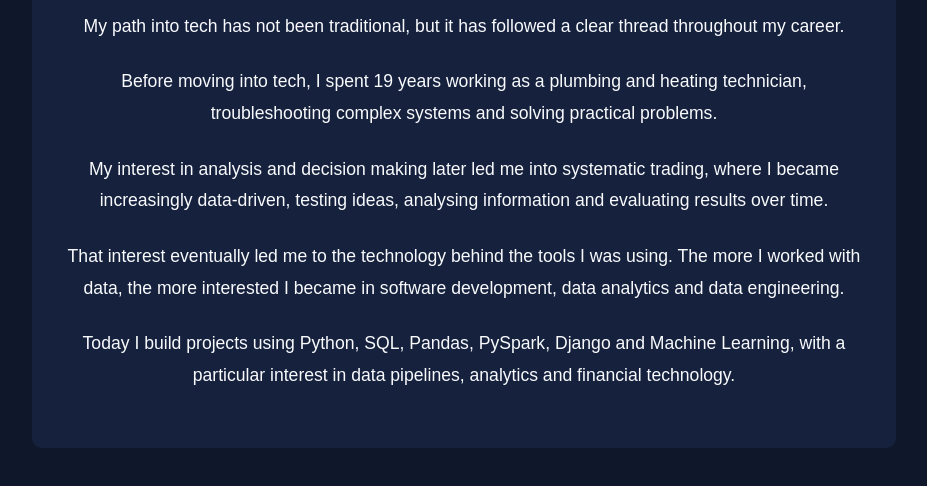
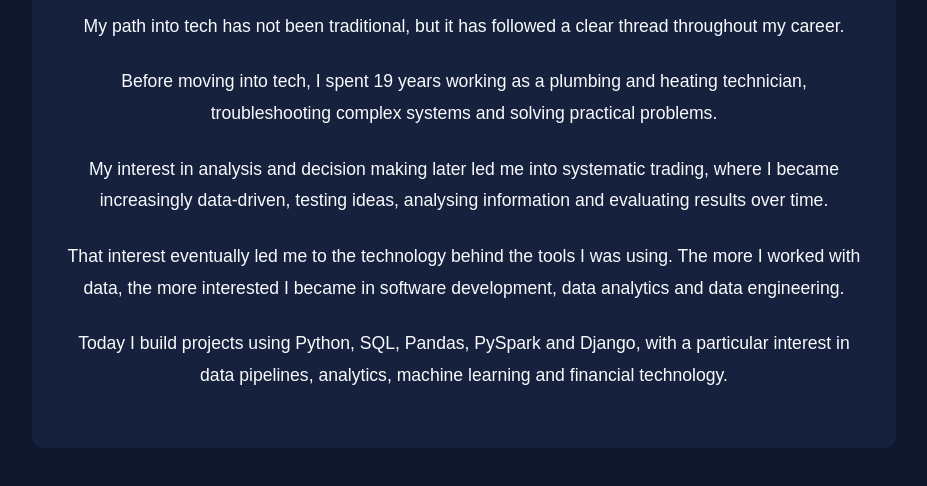
Before and after one commit to Patteerrik/patrik-portfolio, a plain HTML site: page index.html in a window 1280 px wide. Shown: the part 510-996 px from the top of the page, without its empty margins (176-1103 px from the left). Drawn offline with Linux system fonts and the light colour scheme.

Commit message:
Refine portfolio about section

```diff
--- a/index.html
+++ b/index.html
@@ -50,11 +50,10 @@
             </p>
 
             <p>
-                Today I build projects using Python,
-                SQL, Pandas, PySpark, Django and
-                Machine Learning, with a particular
-                interest in data pipelines, analytics
-                and financial technology.
+                Today I build projects using Python, SQL,
+                Pandas, PySpark and Django, with a particular
+                interest in data pipelines, analytics,
+                machine learning and financial technology.
             </p>
 
         </section>
```
